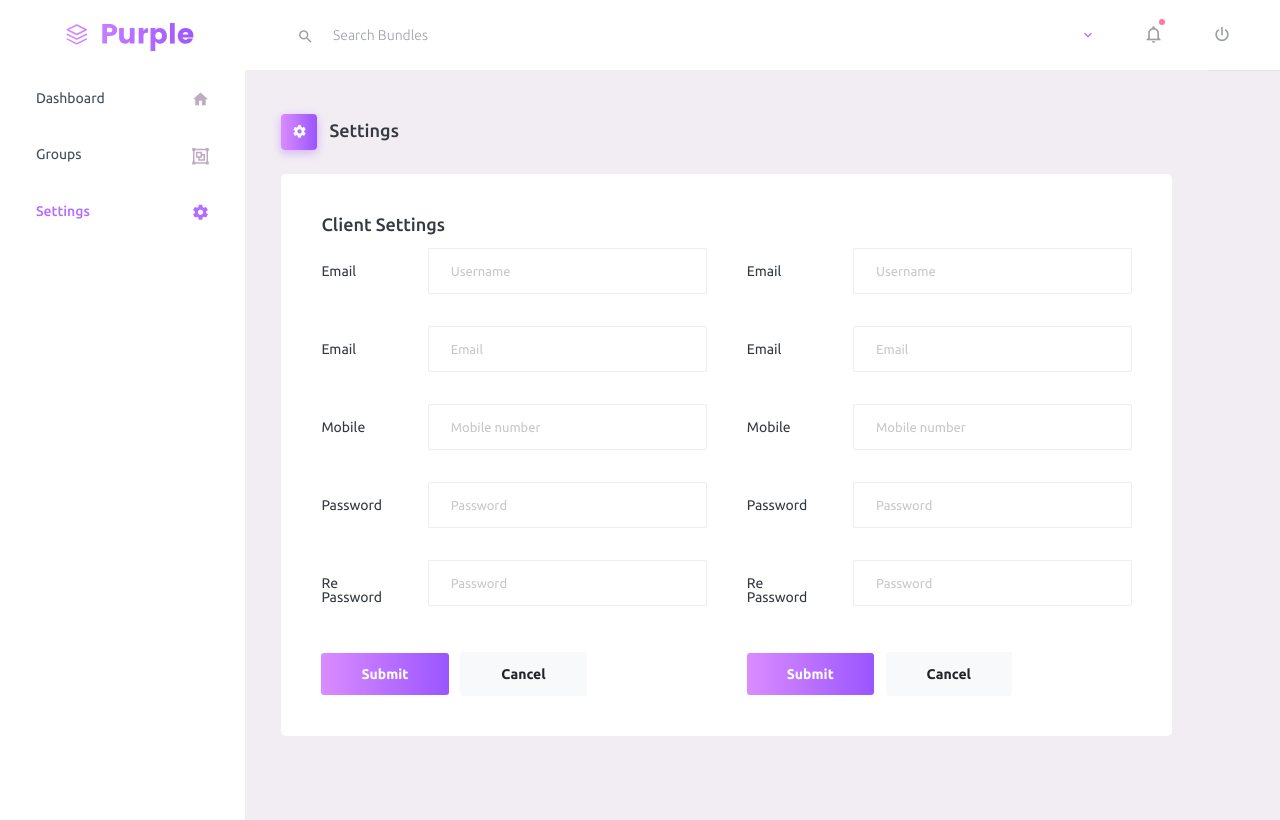
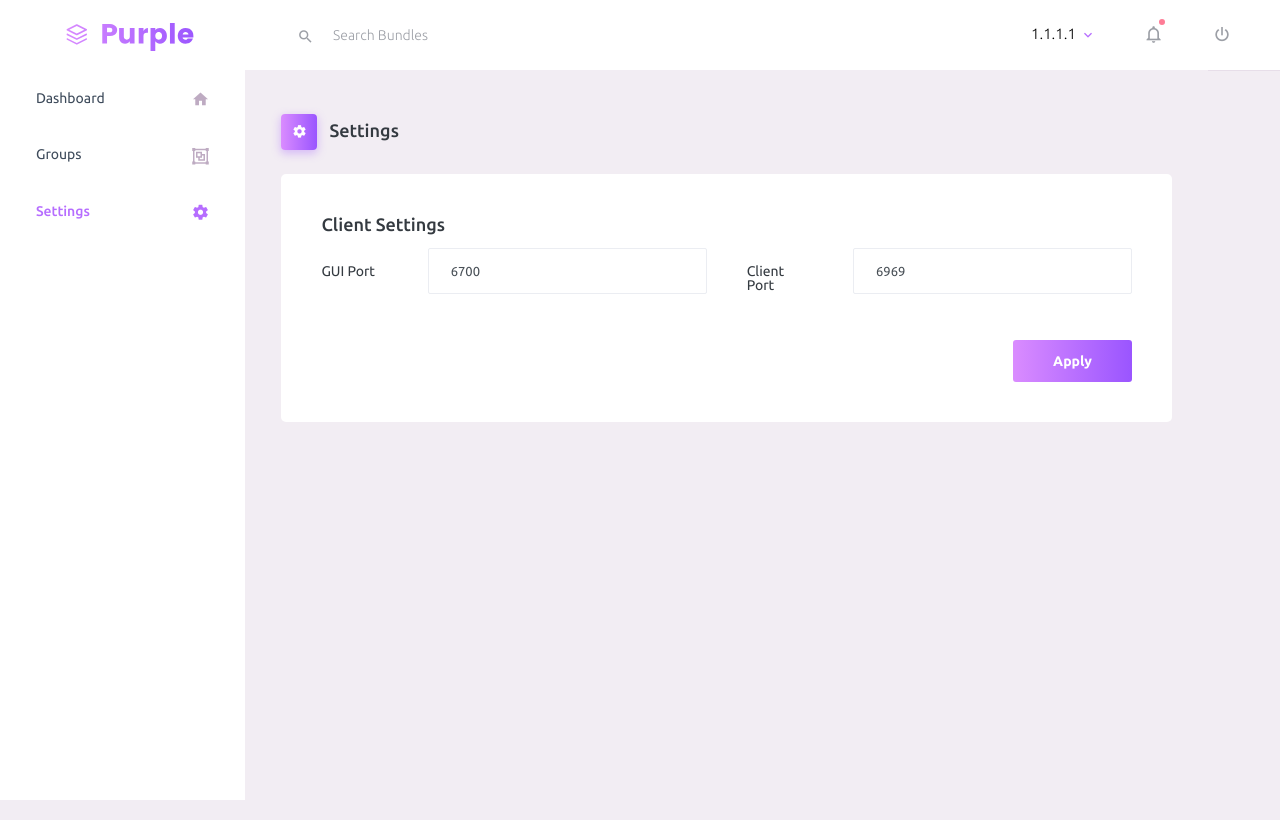
Before and after one commit to mplein2/Thesis_P2P_FIleSharing_Blockchain, a Flask app: page /settings in a window 1280 px wide. Run offline with Flask 2, Linux system fonts and the light colour scheme; some libraries are stand-ins or nearby versions.

Commit message:
Settings main routine

```diff
--- a/client.py
+++ b/client.py
@@ -7,9 +7,11 @@ class Client:
 
     def __init__(self):
         self.hostname = socket.gethostname()
-        self.publicIP = get('https://api.ipify.org').text
+        self.publicIP = "1.1.1.1"
+        #self.publicIP = get('https://api.ipify.org').text
         self.localIP = socket.gethostbyname(self.hostname)
         self.port = 6969
+        self.gui_port = 6700
         self.print()
 
     def print(self):
--- a/main.py
+++ b/main.py
@@ -30,6 +30,21 @@ def create_group():
         return redirect("/groups", code=302)
 
 
+@app.route("/change_settings", methods=['POST'])
+def change_settings():
+    if request.method == 'POST':
+        data = request.form
+        c1.port = data["ClientPort"]
+        c1.gui_port = data["GUIPort"]
+        try:
+            return redirect("http://127.0.0.1:" + c1.gui_port + "/settings", code=302)
+        finally:
+            app.run(host='127.0.0.1', port=c1.gui_port)
+
+
+
+
+
 @app.route("/")
 def main():
     return render_template("index.html", myIP=c1.publicIP)
@@ -39,11 +54,13 @@ def main():
 def groups():
     return render_template("groups.html", myIP=c1.publicIP, groups=GroupManager.Groups)
 
+
 @app.route("/settings")
 def settings():
-    return render_template("settings.html", myIP=c1.publicIP)
+    return render_template("settings.html", myIP=c1.publicIP, GUIPort=c1.gui_port, ClientPort=c1.port)
+
 
 if __name__ == "__main__":
     c1 = Client()
     GroupManager = GroupManager()
-    app.run(host='127.0.0.1', port=6700)
+    app.run(host='127.0.0.1', port=c1.gui_port)
--- a/templates/settings.html
+++ b/templates/settings.html
@@ -45,75 +45,26 @@
                     <div class="card">
                         <div class="card-body">
                             <h4 class="card-title">Client Settings</h4>
-                        <form class="row forms-sample">
+                            <form class="row forms-sample" action="/change_settings" method="POST">
                                 <div class="col-sm">
                                     <div class="form-group row">
-                        <label for="exampleInputUsername2" class="col-sm-3 col-form-label">Email</label>
+                                        <label class="col-sm-3 col-form-label" for="exampleInputUsername2">GUI
+                                            Port</label>
                                         <div class="col-sm-9">
-                          <input type="text" class="form-control" id="" placeholder="Username">
+                                            <input class="form-control" name="GUIPort" type="text" value="{{GUIPort}}">
                                         </div>
                                     </div>
-                      <div class="form-group row">
-                        <label for="exampleInputEmail2" class="col-sm-3 col-form-label">Email</label>
-                        <div class="col-sm-9">
-                          <input type="email" class="form-control" id="exampleInputEmail2" placeholder="Email">
-                        </div>
-                      </div>
-                      <div class="form-group row">
-                        <label for="exampleInputMobile" class="col-sm-3 col-form-label">Mobile</label>
-                        <div class="col-sm-9">
-                          <input type="text" class="form-control" id="exampleInputMobile" placeholder="Mobile number">
-                        </div>
-                      </div>
-                      <div class="form-group row">
-                        <label for="exampleInputPassword2" class="col-sm-3 col-form-label">Password</label>
-                        <div class="col-sm-9">
-                          <input type="password" class="form-control" id="exampleInputPassword2" placeholder="Password">
-                        </div>
-                      </div>
-                      <div class="form-group row">
-                        <label for="exampleInputConfirmPassword2" class="col-sm-3 col-form-label">Re Password</label>
-                        <div class="col-sm-9">
-                          <input type="password" class="form-control" id="exampleInputConfirmPassword2" placeholder="Password">
-                        </div>
-                      </div>
-                      <button type="submit" class="btn btn-gradient-primary mr-2">Submit</button>
-                      <button class="btn btn-light">Cancel</button>
                                 </div>
                                 <!--SECOND COLLUM ON SETTINGS CARD-->
                                 <div class="col-sm">
                                     <div class="form-group row">
-                        <label for="exampleInputUsername2" class="col-sm-3 col-form-label">Email</label>
+                                        <label class="col-sm-3 col-form-label" for="exampleInputUsername2">Client
+                                            Port</label>
                                         <div class="col-sm-9">
-                          <input type="text" class="form-control" id="exampleInputUsername2" placeholder="Username">
+                                            <input class="form-control" name="ClientPort" type="text" value="{{ClientPort}}">
                                         </div>
                                     </div>
-                      <div class="form-group row">
-                        <label for="exampleInputEmail2" class="col-sm-3 col-form-label">Email</label>
-                        <div class="col-sm-9">
-                          <input type="email" class="form-control" id="exampleInputEmail2" placeholder="Email">
-                        </div>
-                      </div>
-                      <div class="form-group row">
-                        <label for="exampleInputMobile" class="col-sm-3 col-form-label">Mobile</label>
-                        <div class="col-sm-9">
-                          <input type="text" class="form-control" id="exampleInputMobile" placeholder="Mobile number">
-                        </div>
-                      </div>
-                      <div class="form-group row">
-                        <label for="exampleInputPassword2" class="col-sm-3 col-form-label">Password</label>
-                        <div class="col-sm-9">
-                          <input type="password" class="form-control" id="exampleInputPassword2" placeholder="Password">
-                        </div>
-                      </div>
-                      <div class="form-group row">
-                        <label for="exampleInputConfirmPassword2" class="col-sm-3 col-form-label">Re Password</label>
-                        <div class="col-sm-9">
-                          <input type="password" class="form-control" id="exampleInputConfirmPassword2" placeholder="Password">
-                        </div>
-                      </div>
-                      <button type="submit" class="btn btn-gradient-primary mr-2">Submit</button>
-                      <button class="btn btn-light">Cancel</button>
+                                    <button class="btn btn-gradient-primary float-right" type="submit">Apply</button>
                                 </div>
                             </form>
                         </div>
```
Lines whose indentation alone changed are shown as unchanged.
